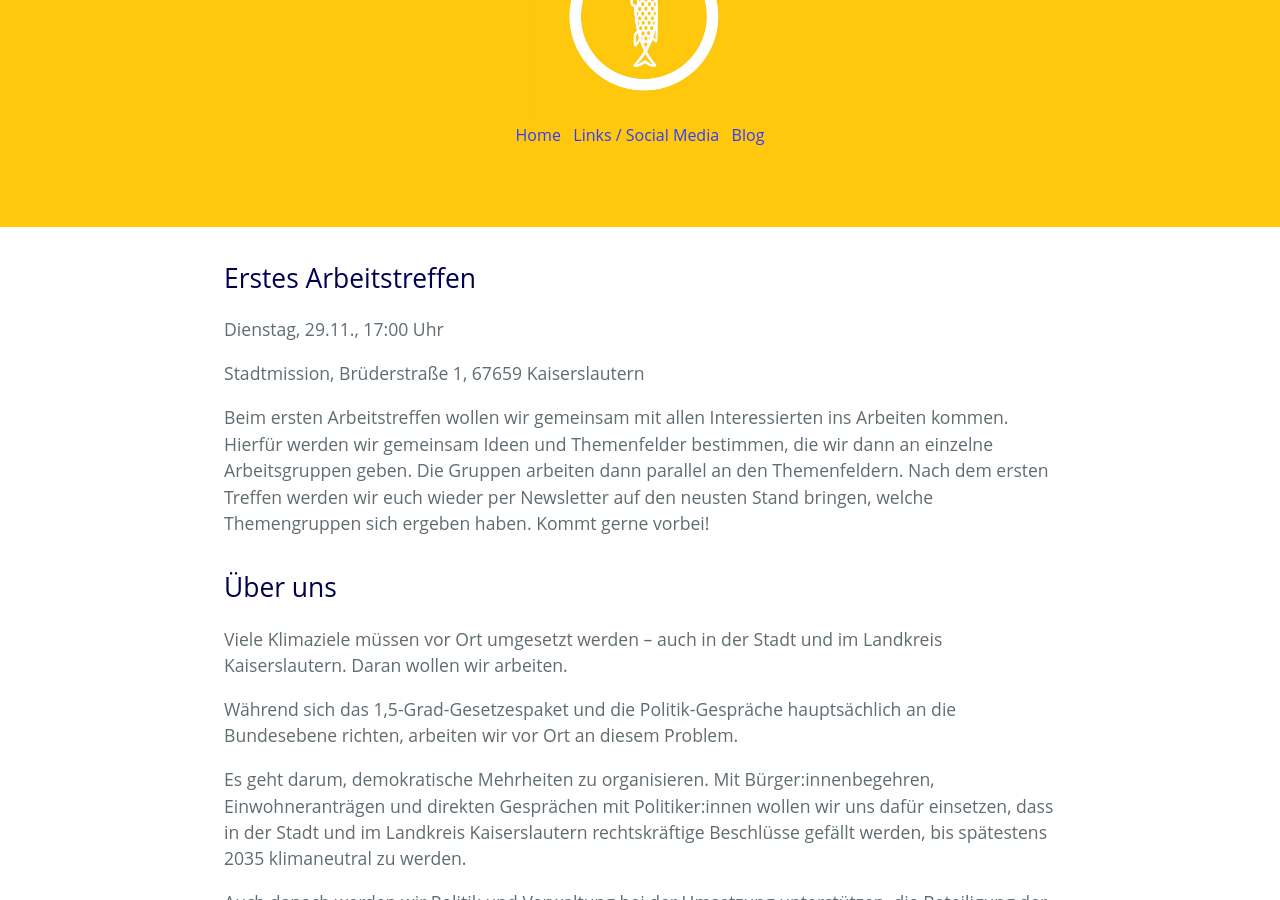
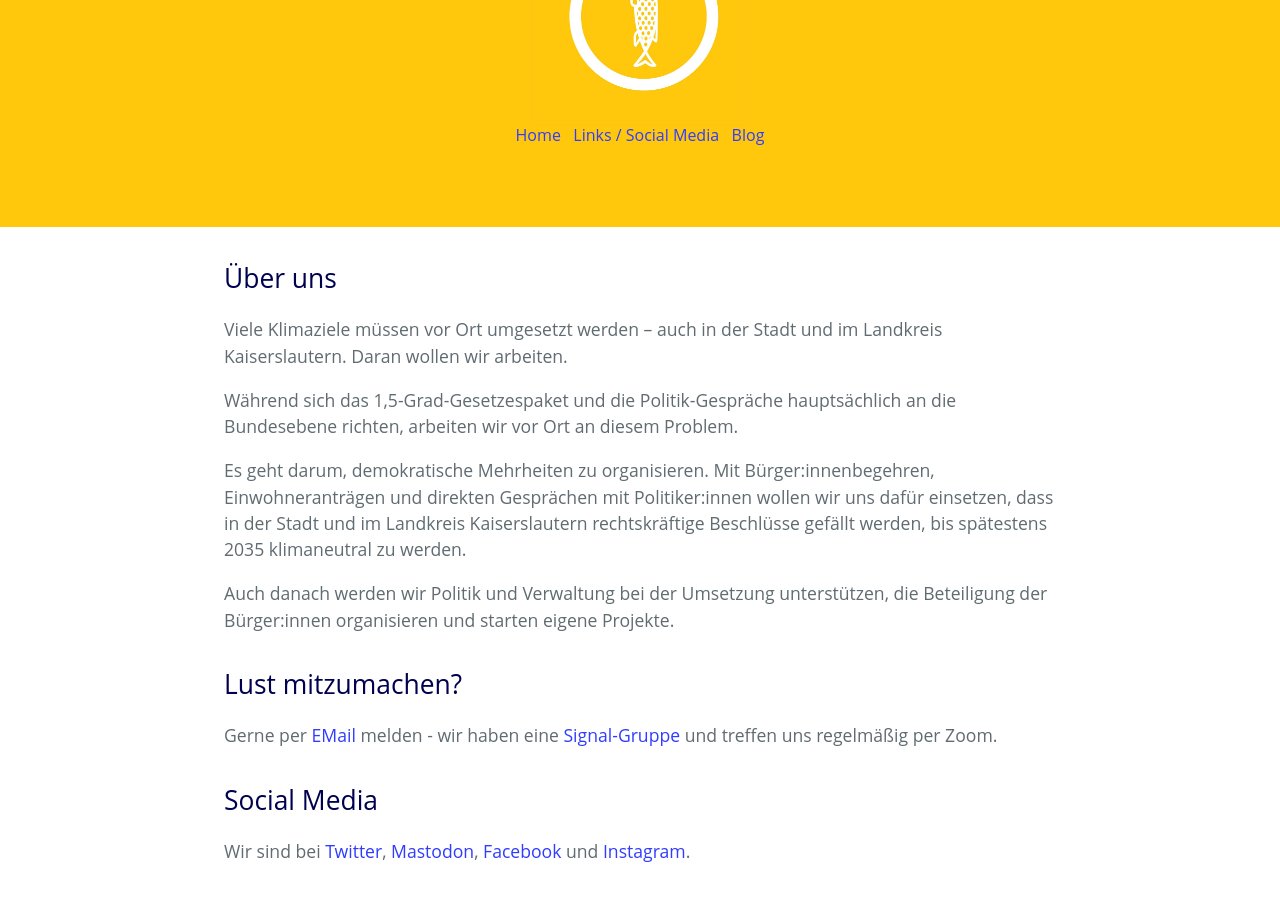
Before and after one commit to klimalautern/klimalautern.github.io, a Jekyll site: the page built from index.md, in a window 1280 px wide and 900 px high, scrolled down 409 px. Built offline with Jekyll 4.4.1, drawn with Linux system fonts in a browser that asks for light colours; our own code applies the rules of GitHub Pages for plain Markdown files.

Commit message:
Ankündigung erstes Arbeitstreffen gelöscht

```diff
--- a/index.md
+++ b/index.md
@@ -3,20 +3,6 @@ title: KlimaLautern - Klimaentscheid Kaiserslautern
 type: website
 description: Stadt und Landkreis Kaiserslautern klimaneutral!
 ---
-
-## Erstes Arbeitstreffen
-
-Dienstag, 29.11., 17:00 Uhr
-
-Stadtmission, Brüderstraße 1, 67659 Kaiserslautern
-
-Beim ersten Arbeitstreffen wollen wir gemeinsam mit allen
-Interessierten ins Arbeiten kommen. Hierfür werden wir gemeinsam Ideen
-und Themenfelder bestimmen, die wir dann an einzelne Arbeitsgruppen
-geben. Die Gruppen arbeiten dann parallel an den Themenfeldern. Nach
-dem ersten Treffen werden wir euch wieder per Newsletter auf den
-neusten Stand bringen, welche Themengruppen sich ergeben haben. Kommt
-gerne vorbei!
 
 ## Über uns
 
```
